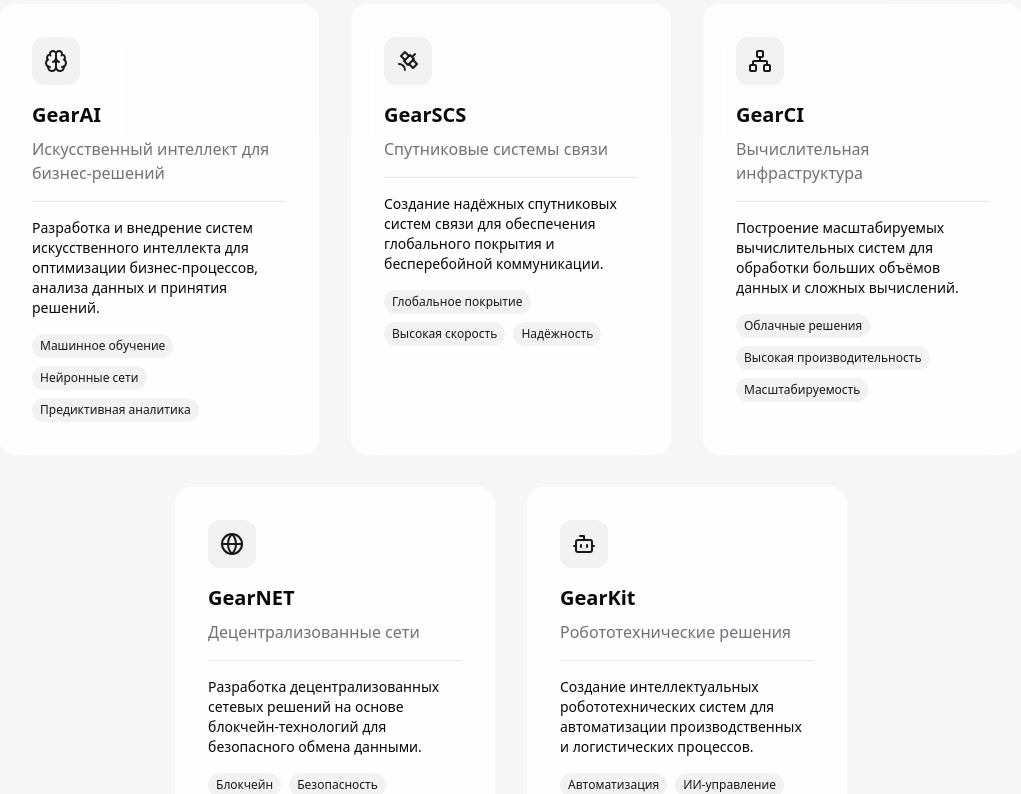
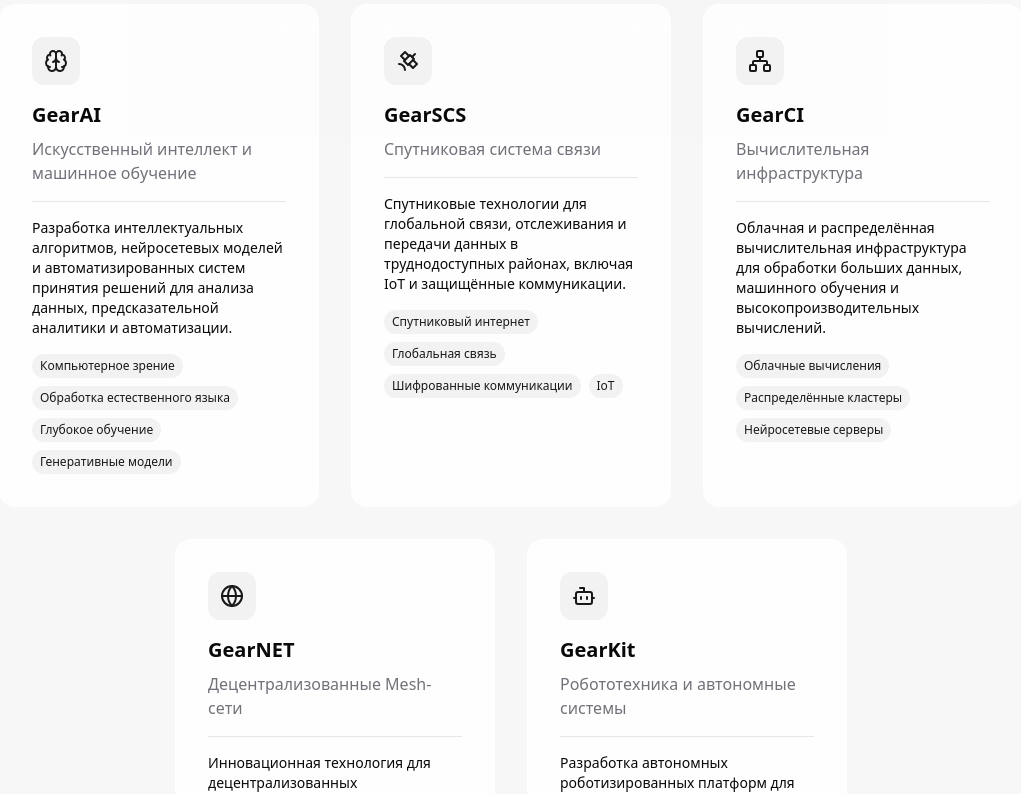
Before and after one commit to dm-vev/gearconnect-innovation, a React (Vite) app: page / in a window 1280 px wide. Shown: the part 880-1674 px from the top of the page, without its empty margins (129-1150 px from the left). Built offline with nearby package versions, Linux system fonts and the light colour scheme.

Commit message:
Fix: Include missing file in context
The file src/pages/Index.tsx was missing from the context, causing errors. This commit ensures the file is included.

```diff
--- a/src/pages/Index.tsx
+++ b/src/pages/Index.tsx
@@ -1,3 +1,4 @@
+
 import { useEffect, useRef } from "react";
 import { Globe, Rocket, Brain, Satellite, Network, Bot } from "lucide-react";
 import { motion } from "framer-motion";
@@ -44,42 +45,42 @@ const Index = () => {
     {
       id: "gearai",
       name: "GearAI",
-      description: "Искусственный интеллект для бизнес-решений",
+      description: "Искусственный интеллект и машинное обучение",
       icon: Brain,
-      details: "Разработка и внедрение систем искусственного интеллекта для оптимизации бизнес-процессов, анализа данных и принятия решений.",
-      features: ["Машинное обучение", "Нейронные сети", "Предиктивная аналитика"]
+      details: "Разработка интеллектуальных алгоритмов, нейросетевых моделей и автоматизированных систем принятия решений для анализа данных, предсказательной аналитики и автоматизации.",
+      features: ["Компьютерное зрение", "Обработка естественного языка", "Глубокое обучение", "Генеративные модели"]
     },
     {
       id: "gearscs",
       name: "GearSCS",
-      description: "Спутниковые системы связи",
+      description: "Спутниковая система связи",
       icon: Satellite,
-      details: "Создание надёжных спутниковых систем связи для обеспечения глобального покрытия и бесперебойной коммуникации.",
-      features: ["Глобальное покрытие", "Высокая скорость", "Надёжность"]
+      details: "Спутниковые технологии для глобальной связи, отслеживания и передачи данных в труднодоступных районах, включая IoT и защищённые коммуникации.",
+      features: ["Спутниковый интернет", "Глобальная связь", "Шифрованные коммуникации", "IoT"]
     },
     {
       id: "gearci",
       name: "GearCI",
       description: "Вычислительная инфраструктура",
       icon: Network,
-      details: "Построение масштабируемых вычислительных систем для обработки больших объёмов данных и сложных вычислений.",
-      features: ["Облачные решения", "Высокая производительность", "Масштабируемость"]
+      details: "Облачная и распределённая вычислительная инфраструктура для обработки больших данных, машинного обучения и высокопроизводительных вычислений.",
+      features: ["Облачные вычисления", "Распределённые кластеры", "Нейросетевые серверы"]
     },
     {
       id: "gearnet",
       name: "GearNET",
-      description: "Децентрализованные сети",
+      description: "Децентрализованные Mesh-сети",
       icon: Globe,
-      details: "Разработка децентрализованных сетевых решений на основе блокчейн-технологий для безопасного обмена данными.",
-      features: ["Блокчейн", "Безопасность", "Прозрачность"]
+      details: "Инновационная технология для децентрализованных коммуникаций на базе Mesh-сетей 2.4 ГГц, обеспечивающая быструю и надежную передачу данных без традиционной инфраструктуры.",
+      features: ["Mesh-сети", "Динамическая маршрутизация", "Шифрование", "Минимальная задержка"]
     },
     {
       id: "gearkit",
       name: "GearKit",
-      description: "Робототехнические решения",
+      description: "Робототехника и автономные системы",
       icon: Bot,
-      details: "Создание интеллектуальных робототехнических систем для автоматизации производственных и логистических процессов.",
-      features: ["Автоматизация", "ИИ-управление", "Адаптивность"]
+      details: "Разработка автономных роботизированных платформ для промышленного применения, автоматизации процессов и создания гуманоидных роботов с высокой степенью адаптивности.",
+      features: ["Автономная навигация", "Промышленные манипуляторы", "Силовые актуаторы"]
     },
   ];
 
```
